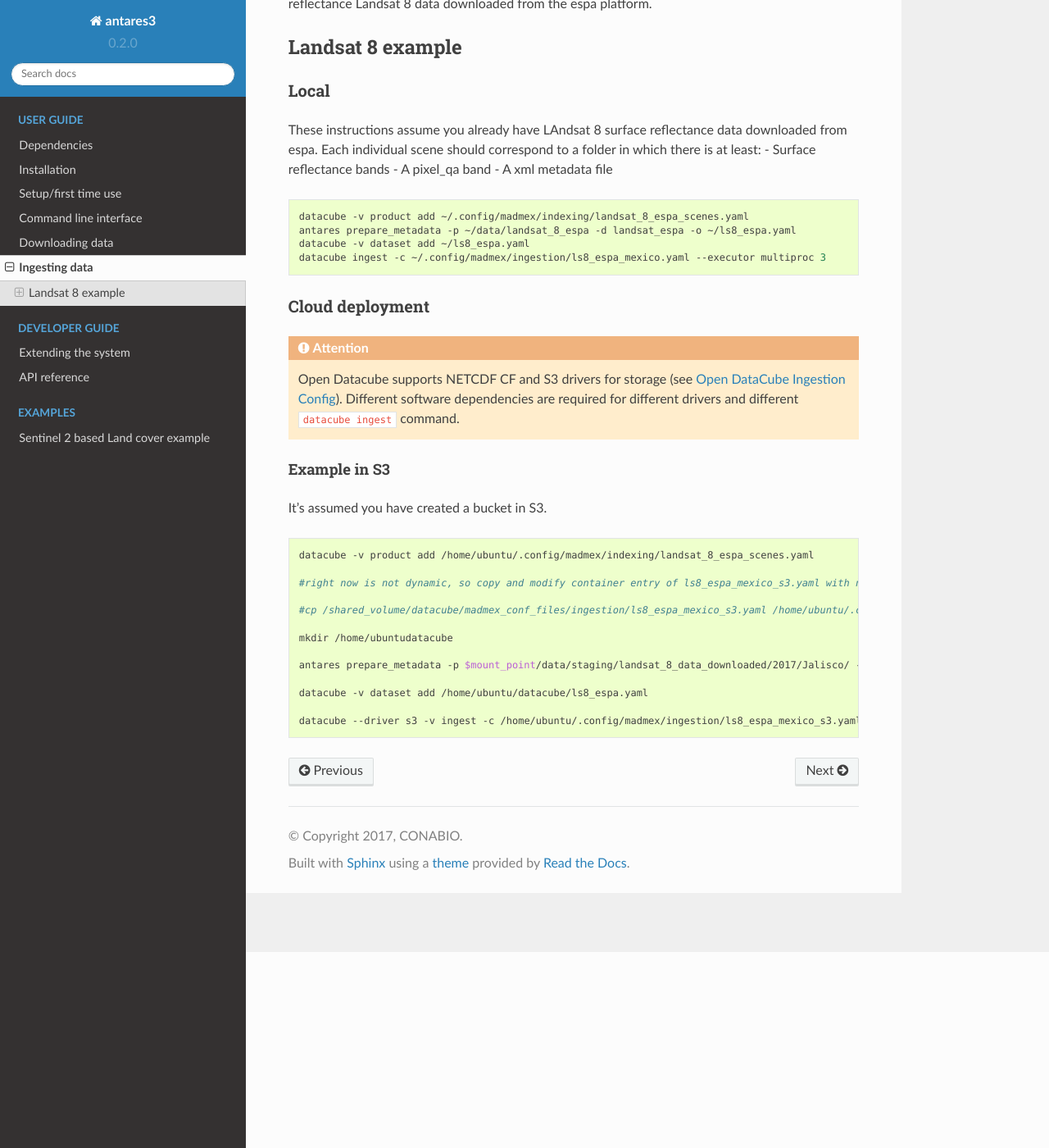
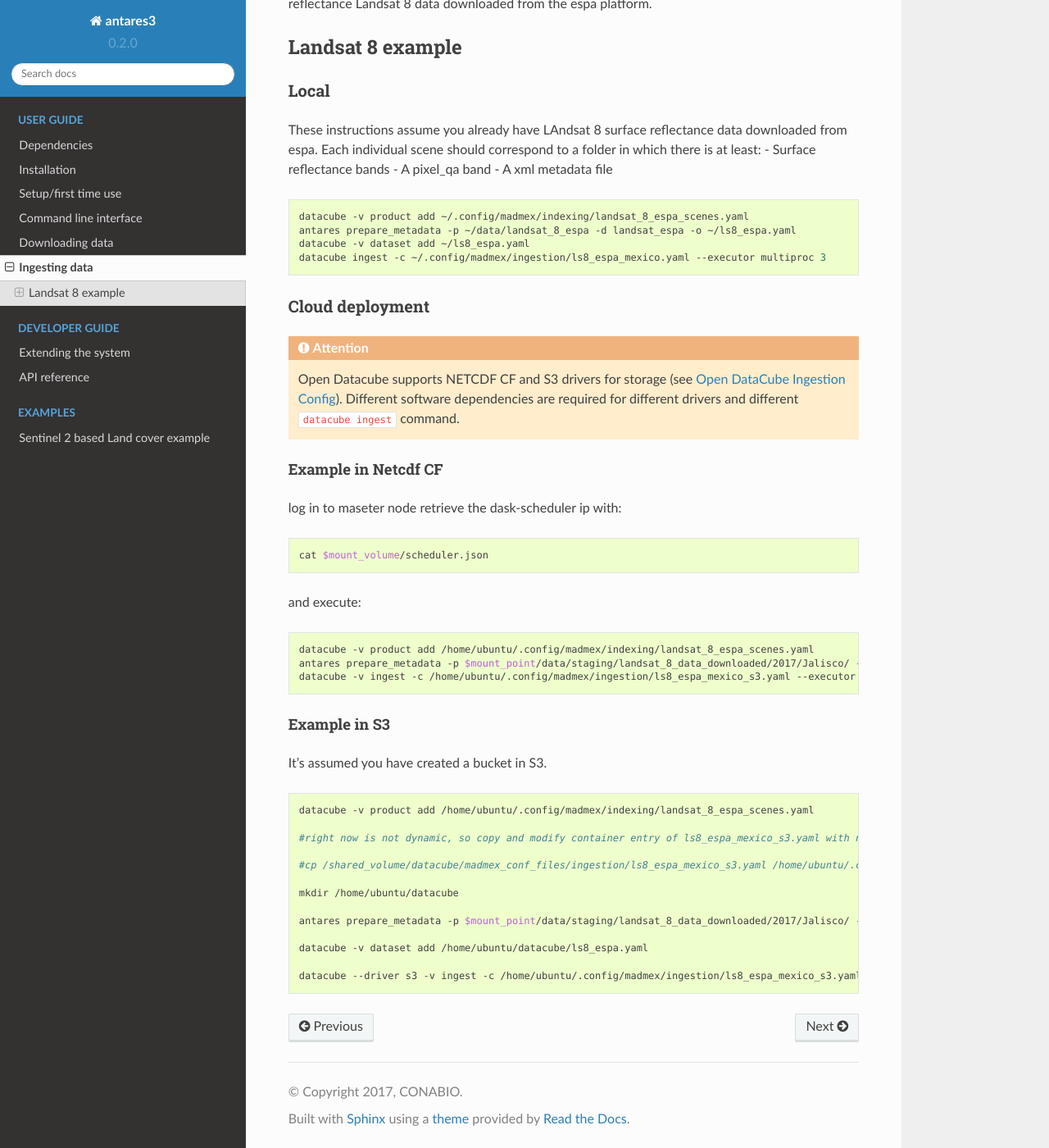
Before and after one commit to CONABIO/antares3, a Sphinx documentation site: the page built from docs/ingest.rst, in a window 1280 px wide and 1400 px high, scrolled down 239 px. Shown: the whole window at 82% size. Built offline with Sphinx 7.4.7 and the Read the Docs theme 2.0.0, drawn with Linux system fonts in a browser that asks for light colours.

Commit message:
updating cluster doc with test made for netcdf in aws

```diff
--- a/docs/ingest.rst
+++ b/docs/ingest.rst
@@ -32,6 +32,23 @@ Cloud deployment
 	Open Datacube supports NETCDF CF and S3 drivers for storage (see `Open DataCube Ingestion Config`_). Different software dependencies are required for different drivers and different ``datacube ingest`` command.
 
 
+Example in Netcdf CF
+^^^^^^^^^^^^^^^^^^^^
+
+log in to maseter node retrieve the dask-scheduler ip with:
+
+.. code-block:: bash
+
+    cat $mount_volume/scheduler.json
+
+and execute:
+
+.. code-block:: bash
+
+    datacube -v product add /home/ubuntu/.config/madmex/indexing/landsat_8_espa_scenes.yaml
+    antares prepare_metadata -p $mount_point/data/staging/landsat_8_data_downloaded/2017/Jalisco/ -d landsat_espa -o $mount_point/datacube/ls8_espa.yaml
+    datacube -v ingest -c /home/ubuntu/.config/madmex/ingestion/ls8_espa_mexico_s3.yaml --executor distributed <ip dask-scheduler>:<port where dask-scheduler listens>
+
 
 Example in S3
 ^^^^^^^^^^^^^
@@ -47,9 +64,9 @@ It's assumed you have created a bucket in S3.
 
 	#cp /shared_volume/datacube/madmex_conf_files/ingestion/ls8_espa_mexico_s3.yaml /home/ubuntu/.config/madmex/ingestion/
 
-	mkdir /home/ubuntudatacube
+	mkdir /home/ubuntu/datacube
 
-	antares prepare_metadata -p $mount_point/data/staging/landsat_8_data_downloaded/2017/Jalisco/ -d landsat_espa -o /home/ubuntu/datacube/ls8_espa.yaml
+	antares prepare_metadata -p $mount_point/data/staging/landsat_8_data_downloaded/2017/Jalisco/ -d landsat_espa -o $mount_point/datacube/ls8_espa.yaml
 
 	datacube -v dataset add /home/ubuntu/datacube/ls8_espa.yaml
 
```
Also changed, not shown: docs/dependencies.rst (+8 -11 lines), docs/install.rst (+12 -5 lines), docs/setup.rst (+7 -2 lines).
